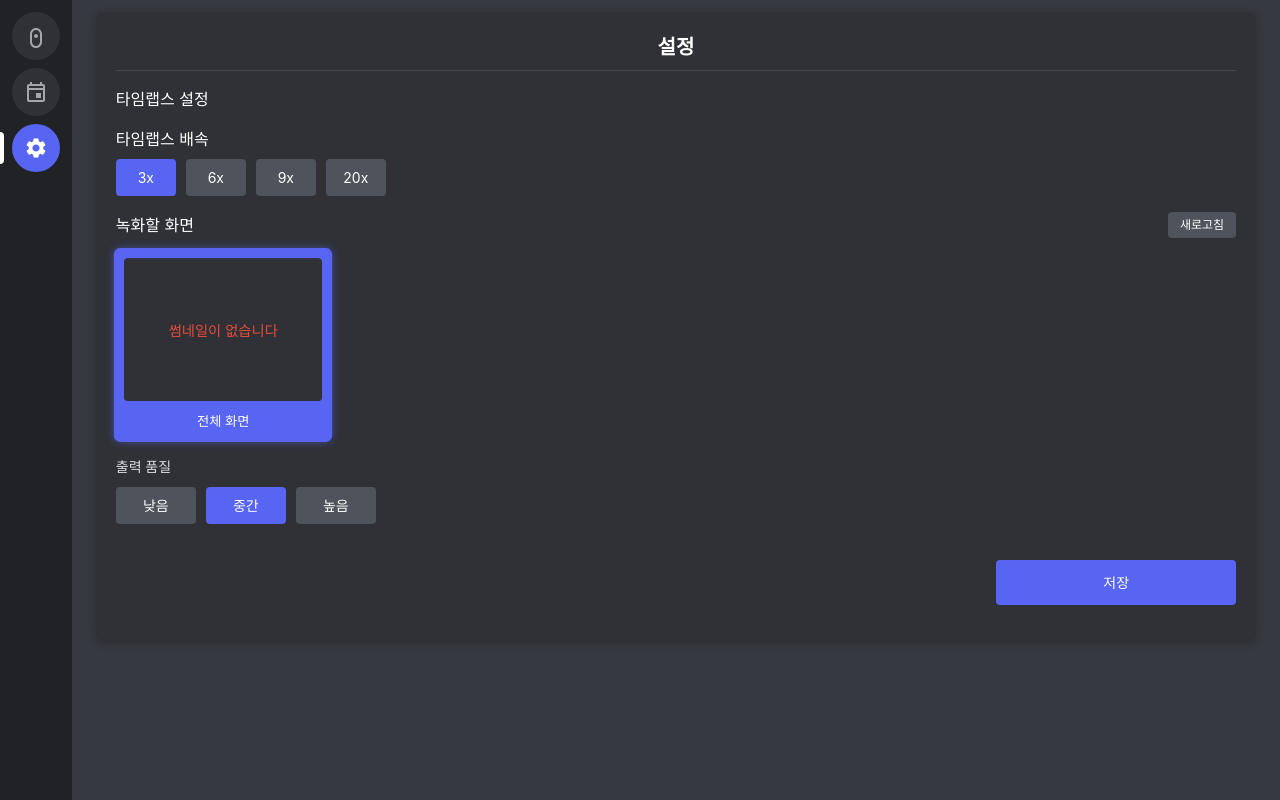
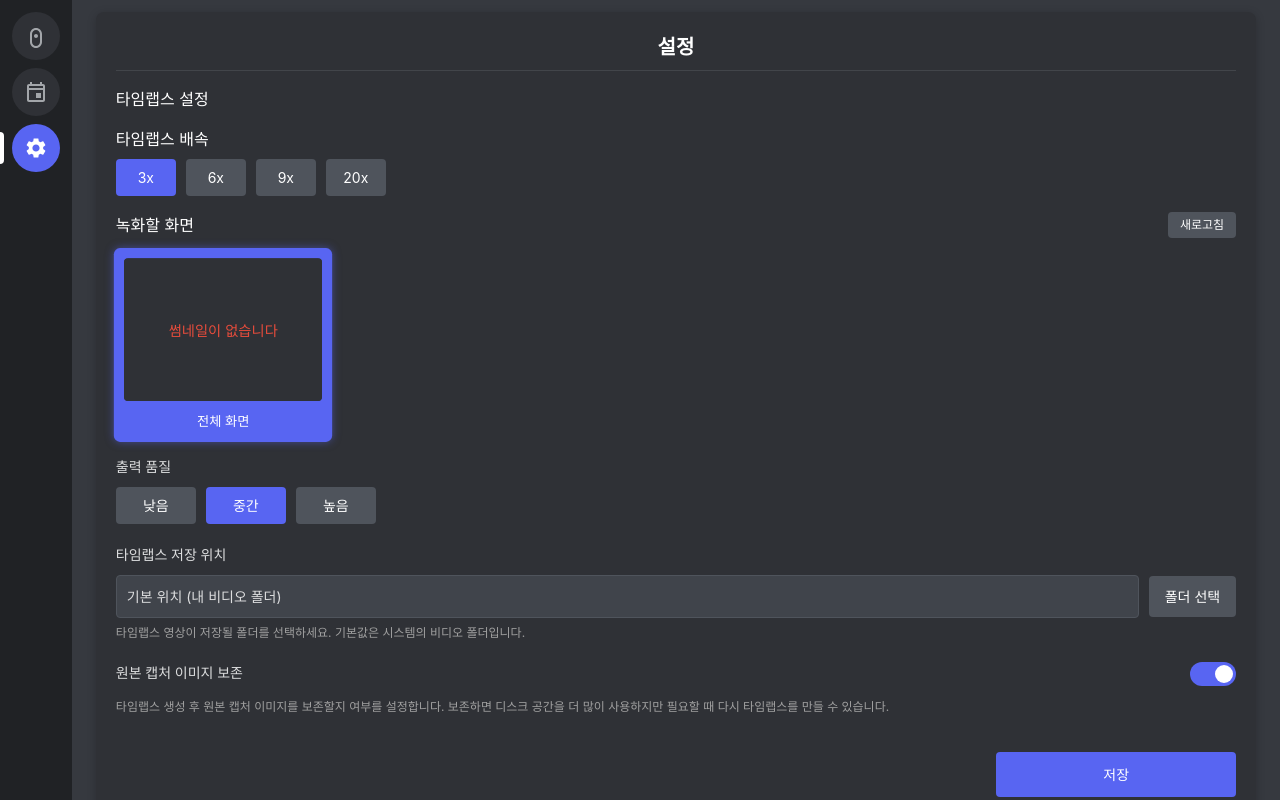
Before and after one commit to ChisaeHwang/dambi-frontend, a React (Create React App) app: page / in a window 1280 px wide. Both pictures are taken after a click on the element 36 px from the left and 148 px from the top of the page. Built offline with nearby package versions, Linux system fonts and the light colour scheme.

Commit message:
fix: 프레임 드랍 문제 해결

```diff
--- a/public/electron/preload.js
+++ b/public/electron/preload.js
@@ -16,6 +16,9 @@ contextBridge.exposeInMainWorld("electron", {
   generateTimelapse: (options) =>
     ipcRenderer.invoke("generate-timelapse", options),
 
+  // 파일 시스템 기능
+  selectSaveFolder: () => ipcRenderer.invoke("select-save-folder"),
+
   // 이벤트 리스너
   onCaptureStatus: (callback) => {
     // IPC 이벤트 리스너 등록
--- a/src/components/Settings.tsx
+++ b/src/components/Settings.tsx
@@ -12,6 +12,9 @@ const Settings: React.FC = () => {
     changeTimelapseOptions,
     changeSelectedWindow,
     refreshActiveWindows,
+    saveFolderPath,
+    setSaveFolderPath,
+    selectSaveFolder,
   } = useTimelapseGenerationCapture();
 
   // 컴포넌트 마운트 시 창 목록 초기 로드만 수행
@@ -34,6 +37,15 @@ const Settings: React.FC = () => {
   const handleSaveSettings = () => {
     // 설정 저장 로직 (로컬 스토리지나 백엔드로 전송)
     alert("설정이 저장되었습니다.");
+  };
+
+  // 저장 폴더 선택 핸들러
+  const handleSelectFolder = async () => {
+    try {
+      await selectSaveFolder();
+    } catch (error) {
+      console.error("폴더 선택 오류:", error);
+    }
   };
 
   // 속도 옵션
@@ -143,6 +155,146 @@ const Settings: React.FC = () => {
               ))}
             </div>
           </div>
+
+          {/* 저장 경로 설정 */}
+          <div className="form-group" style={{ marginBottom: "20px" }}>
+            <label
+              className="form-label"
+              style={{
+                display: "block",
+                marginBottom: "10px",
+                fontSize: "14px",
+              }}
+            >
+              타임랩스 저장 위치
+            </label>
+            <div
+              className="path-selector"
+              style={{
+                display: "flex",
+                gap: "10px",
+                alignItems: "center",
+              }}
+            >
+              <input
+                type="text"
+                value={saveFolderPath || "기본 위치 (내 비디오 폴더)"}
+                readOnly
+                style={{
+                  flex: 1,
+                  padding: "10px",
+                  borderRadius: "4px",
+                  border: "1px solid #4f545c",
+                  backgroundColor: "#40444b",
+                  color: "#dcddde",
+                  fontSize: "14px",
+                }}
+              />
+              <button
+                onClick={handleSelectFolder}
+                style={{
+                  padding: "10px 16px",
+                  borderRadius: "4px",
+                  border: "none",
+                  backgroundColor: "#4f545c",
+                  color: "#fff",
+                  cursor: "pointer",
+                  fontSize: "14px",
+                  whiteSpace: "nowrap",
+                }}
+              >
+                폴더 선택
+              </button>
+            </div>
+            <div
+              style={{
+                fontSize: "12px",
+                color: "#a0a0a0",
+                marginTop: "6px",
+              }}
+            >
+              타임랩스 영상이 저장될 폴더를 선택하세요. 기본값은 시스템의 비디오
+              폴더입니다.
+            </div>
+          </div>
+
+          {/* 원본 이미지 보존 설정 */}
+          <div className="form-group" style={{ marginBottom: "20px" }}>
+            <div
+              style={{
+                display: "flex",
+                justifyContent: "space-between",
+                alignItems: "center",
+              }}
+            >
+              <label
+                className="form-label"
+                style={{
+                  fontSize: "14px",
+                }}
+              >
+                원본 캡처 이미지 보존
+              </label>
+
+              <div className="toggle-switch">
+                <input
+                  type="checkbox"
+                  id="preserveOriginals"
+                  checked={timelapseOptions.preserveOriginals !== false}
+                  onChange={(e) =>
+                    changeTimelapseOptions({
+                      preserveOriginals: e.target.checked,
+                    })
+                  }
+                  style={{ display: "none" }}
+                />
+                <label
+                  htmlFor="preserveOriginals"
+                  style={{
+                    display: "inline-block",
+                    width: "46px",
+                    height: "24px",
+                    backgroundColor:
+                      timelapseOptions.preserveOriginals !== false
+                        ? "#5865f2"
+                        : "#72767d",
+                    borderRadius: "12px",
+                    position: "relative",
+                    cursor: "pointer",
+                    transition: "background-color 0.2s",
+                  }}
+                >
+                  <span
+                    style={{
+                      display: "block",
+                      width: "18px",
+                      height: "18px",
+                      backgroundColor: "#fff",
+                      borderRadius: "50%",
+                      position: "absolute",
+                      top: "3px",
+                      left:
+                        timelapseOptions.preserveOriginals !== false
+                          ? "25px"
+                          : "3px",
+                      transition: "left 0.2s",
+                    }}
+                  />
+                </label>
+              </div>
+            </div>
+            <div
+              style={{
+                fontSize: "12px",
+                color: "#a0a0a0",
+                marginTop: "6px",
+              }}
+            >
+              타임랩스 생성 후 원본 캡처 이미지를 보존할지 여부를 설정합니다.
+              보존하면 디스크 공간을 더 많이 사용하지만 필요할 때 다시
+              타임랩스를 만들 수 있습니다.
+            </div>
+          </div>
         </div>
 
         <div className="form-actions" style={{ textAlign: "center" }}>
--- a/src/electron.d.ts
+++ b/src/electron.d.ts
@@ -19,6 +19,12 @@ interface WindowInfo {
   isScreen?: boolean;
 }
 
+// 다이얼로그 결과 인터페이스
+interface DialogResult {
+  canceled: boolean;
+  filePaths: string[];
+}
+
 // 일렉트론 API 인터페이스
 interface ElectronAPI {
   // 창 관리 기능
@@ -36,6 +42,9 @@ interface ElectronAPI {
   stopCapture: () => Promise<{ success: boolean; totalFrames: number }>;
   generateTimelapse: (options: TimelapseOptions) => Promise<string>;
 
+  // 파일 시스템 기능
+  selectSaveFolder: () => Promise<DialogResult>;
+
   // 이벤트 리스너
   onCaptureStatus: (callback: (status: CaptureStatus) => void) => () => void;
 }
@@ -47,4 +56,4 @@ declare global {
   }
 }
 
-export { ElectronAPI, CaptureStatus, WindowInfo };
+export { ElectronAPI, CaptureStatus, WindowInfo, DialogResult };
--- a/src/hooks/useTimelapseGenerationCapture.ts
+++ b/src/hooks/useTimelapseGenerationCapture.ts
@@ -10,6 +10,8 @@ export interface TimelapseOptions {
   speedFactor: number; // 배속 요소 (3, 6, 9, 20 등)
   outputQuality: "low" | "medium" | "high";
   outputFormat: "mp4" | "gif";
+  outputPath?: string; // 출력 경로
+  preserveOriginals?: boolean; // 원본 이미지 보존 여부
 }
 
 // 캡처 상태 인터페이스
@@ -43,6 +45,9 @@ const isElectronEnv = () => {
   );
 };
 
+// 로컬 스토리지 키
+const SAVE_PATH_STORAGE_KEY = "timelapse_save_path";
+
 export const useTimelapseGenerationCapture = () => {
   // 상태 관리
   const [isCapturing, setIsCapturing] = useState<boolean>(false);
@@ -51,6 +56,7 @@ export const useTimelapseGenerationCapture = () => {
     speedFactor: 3, // 기본 3배속
     outputQuality: "medium",
     outputFormat: "mp4",
+    preserveOriginals: true, // 기본적으로 원본 파일 보존
   });
   const [outputPath, setOutputPath] = useState<string>("");
   const [electronAvailable, setElectronAvailable] = useState<boolean>(false);
@@ -65,6 +71,10 @@ export const useTimelapseGenerationCapture = () => {
   ]);
   const [isLoadingWindows, setIsLoadingWindows] = useState<boolean>(false);
   const [error, setError] = useState<string | null>(null);
+  // 저장 경로 상태 추가
+  const [saveFolderPath, setSaveFolderPath] = useState<string | null>(
+    localStorage.getItem(SAVE_PATH_STORAGE_KEY)
+  );
 
   // 활성 창 목록 가져오기
   const fetchActiveWindows = async () => {
@@ -174,6 +184,40 @@ export const useTimelapseGenerationCapture = () => {
     fetchActiveWindows();
   };
 
+  // 저장 폴더 선택 핸들러
+  const selectSaveFolder = async () => {
+    if (!electronAvailable) {
+      console.log(
+        "일렉트론 환경이 아닙니다. 폴더 선택 기능을 사용할 수 없습니다."
+      );
+      return;
+    }
+
+    try {
+      // 일렉트론의 dialog API를 통해 폴더 선택 다이얼로그 표시
+      const result = await window.electron.selectSaveFolder();
+
+      if (result && result.filePaths && result.filePaths.length > 0) {
+        const selectedPath = result.filePaths[0];
+        setSaveFolderPath(selectedPath);
+
+        // 로컬 스토리지에 경로 저장
+        localStorage.setItem(SAVE_PATH_STORAGE_KEY, selectedPath);
+
+        // timelapseOptions에도 경로 설정
+        setTimelapseOptions((prev) => ({
+          ...prev,
+          outputPath: selectedPath,
+        }));
+
+        console.log(`타임랩스 저장 경로 설정됨: ${selectedPath}`);
+      }
+    } catch (error) {
+      console.error("폴더 선택 오류:", error);
+      setError("폴더 선택 중 오류가 발생했습니다.");
+    }
+  };
+
   // 캡처 시작
   const startCapture = () => {
     setError(null);
@@ -221,6 +265,11 @@ export const useTimelapseGenerationCapture = () => {
           ...customOptions,
         };
 
+        // 저장 경로가 설정되어 있으면 추가
+        if (saveFolderPath) {
+          mergedOptions.outputPath = saveFolderPath;
+        }
+
         const path = await window.electron.generateTimelapse(mergedOptions);
         setOutputPath(path);
         return path;
@@ -249,11 +298,14 @@ export const useTimelapseGenerationCapture = () => {
     activeWindows,
     isLoadingWindows,
     error,
-    startCapture,
-    stopCapture,
     changeTimelapseOptions,
     changeSelectedWindow,
     refreshActiveWindows,
+    startCapture,
+    stopCapture,
     generateTimelapse,
+    saveFolderPath,
+    setSaveFolderPath,
+    selectSaveFolder,
   };
 };
```
Also changed, not shown: public/electron/main.js (+103 -11 lines).
